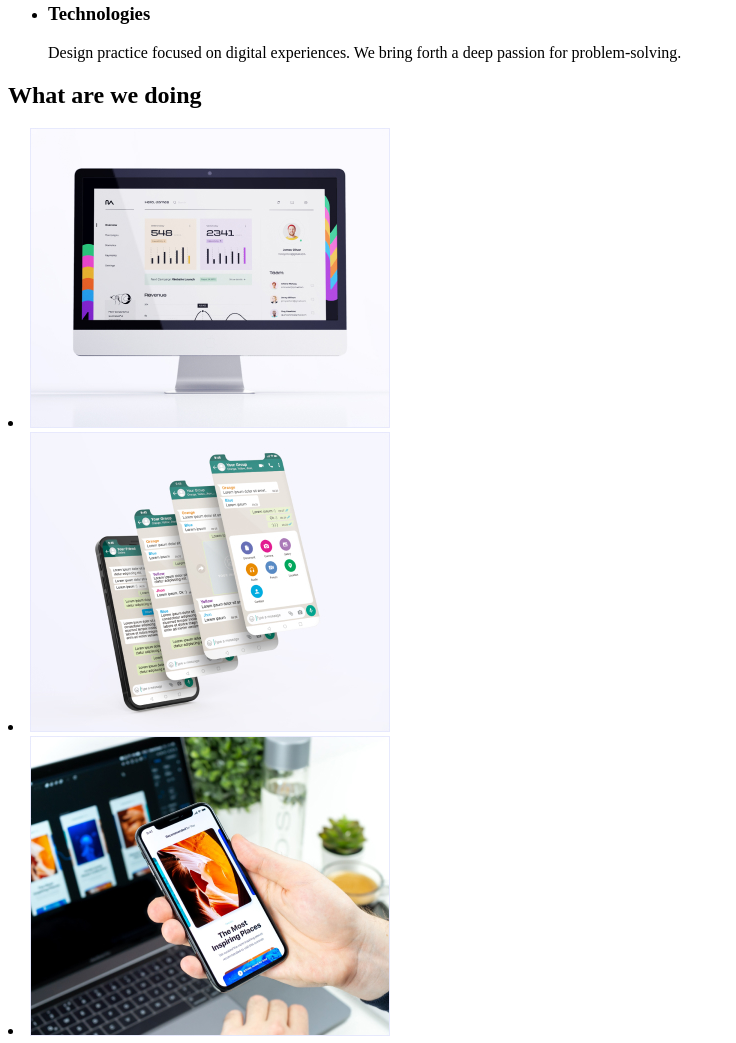
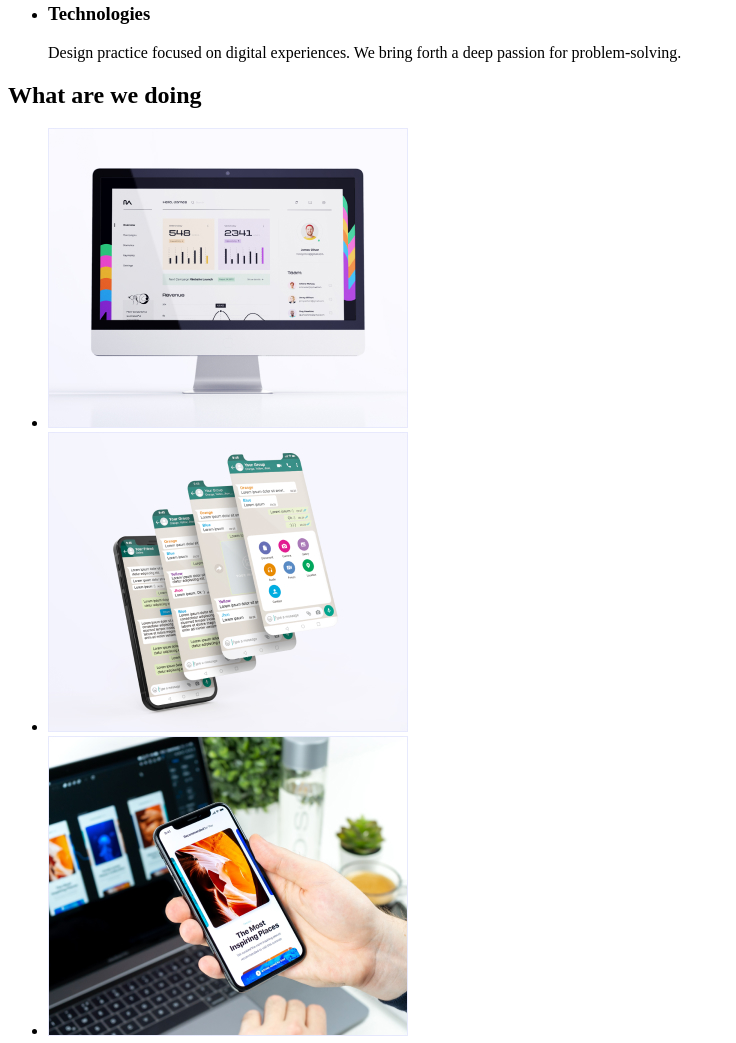
Before and after one commit to Iulia-C/goit-markup-hw-01, a plain HTML site: page index.html in a window 1280 px wide. Shown: the part 532-1575 px from the top of the page, without its empty margins (0-736 px from the left). Drawn offline with Linux system fonts and the light colour scheme.

Commit message:
homework1

```diff
--- a/index.html
+++ b/index.html
@@ -69,9 +69,17 @@
       <!--About hero-->
       <section>
         <h2>What are we doing</h2>
-        <li><img src="./images/pc.img.jpg" alt="pc" width 360 /></li>
-        <li><img src="./images/tel.img.jpg" alt="tel" width 360 /></li>
-        <li><img src="./images/pc+tel.img.jpg" alt="pc+phon" width 360 /></li>
+        <ul>
+          <li>
+            <img src="./images/pc.img.jpg" alt="pc" width 360 />
+          </li>
+          <li>
+            <img src="./images/tel.img.jpg" alt="tel" width 360 />
+          </li>
+          <li>
+            <img src="./images/pc+tel.img.jpg" alt="pc+phon" width 360 />
+          </li>
+        </ul>
       </section>
 
       <!--Team-->
```
